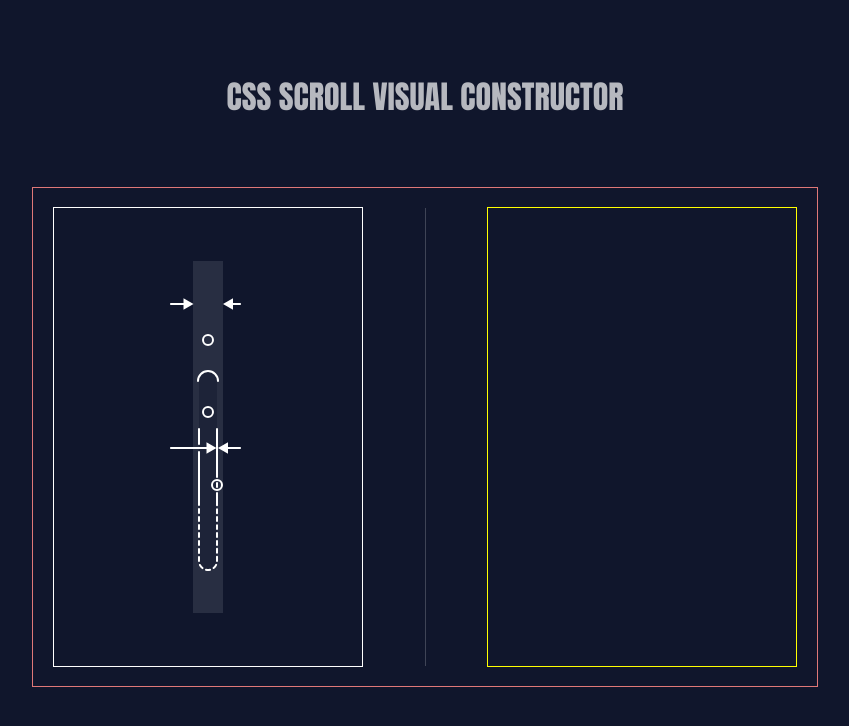
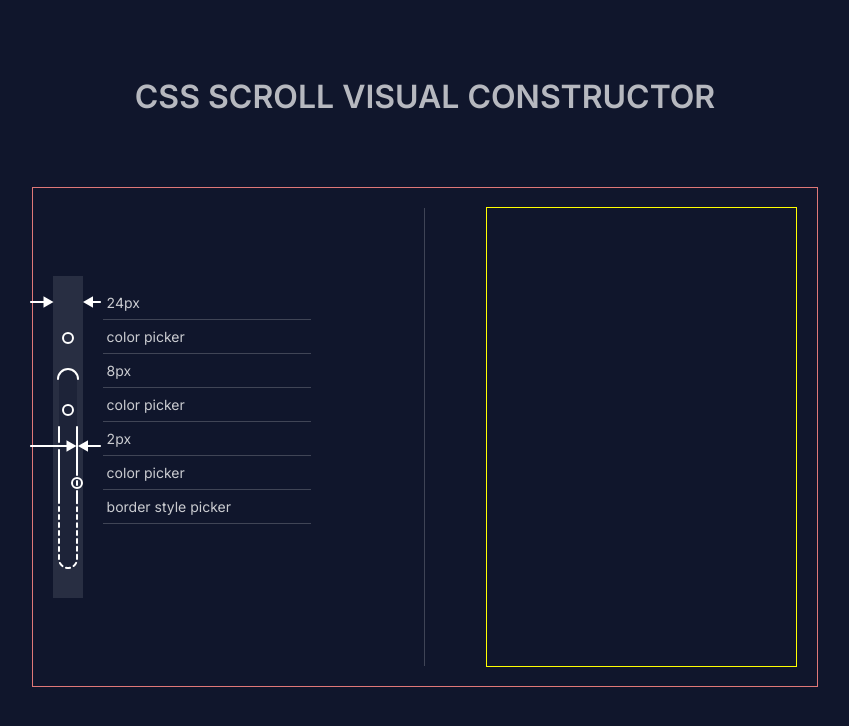
Before and after one commit to Dompower25/Scrollbar-Generator, a Vue app: page / in a window 1280 px wide. Shown: the top 726 px of the page, without its empty margins (215-1064 px from the left). Built offline with nearby package versions, Linux system fonts and the light colour scheme.

Commit message:
styles scrollbar inpyts added components foradd scrollbar inputs

```diff
--- a/index.html
+++ b/index.html
@@ -3,6 +3,9 @@
   <head>
     <meta charset="UTF-8" />
     <link rel="icon" type="image/svg+xml" href="/vite.svg" />
+    <link rel="preconnect" href="https://fonts.googleapis.com">
+<link rel="preconnect" href="https://fonts.gstatic.com" crossorigin>
+<link href="https://fonts.googleapis.com/css2?family=Inter:wght@100..900&display=swap" rel="stylesheet">
     <meta name="viewport" content="width=device-width, initial-scale=1.0" />
     <title>Vite + Vue + TS</title>
   </head>
--- a/src/components/HelloWorld.vue
+++ b/src/components/HelloWorld.vue
@@ -1,7 +1,7 @@
 <script setup lang="ts">
 import { ref } from 'vue'
 
-const props = defineProps({
+defineProps({
   msg: String,
 })
 
--- a/src/components/Wrapper.vue
+++ b/src/components/Wrapper.vue
@@ -6,7 +6,16 @@
       <section>
         <div class="scrollbar_box">
           <div class="scrollbar">
-            <img src="../assets/Group 11.svg" alt="" srcset="" />
+            <img src="../assets/Group 11.svg" alt="scrollbar" />
+          </div>
+          <div class="inputs_scrollbar_styles">
+            <div class="input_scrollbar_style">24px</div>
+            <div class="input_scrollbar_style">color picker</div>
+            <div class="input_scrollbar_style">8px</div>
+            <div class="input_scrollbar_style">color picker</div>
+            <div class="input_scrollbar_style">2px</div>
+            <div class="input_scrollbar_style">color picker</div>
+            <div class="input_scrollbar_style">border style picker</div>
           </div>
         </div>
       </section>
@@ -47,30 +56,63 @@
       height: 100%;
       display: flex;
 
-      justify-content: space-around;
       align-items: center;
     }
 
     .scrollbar_box {
       position: absolute;
-
-      width: 30px;
-      height: 322px;
-      background: rgba(255, 255, 255, 0.1);
       display: flex;
-      justify-content: center;
+      justify-content: space-around;
       align-items: center;
 
       padding: 15px 0px;
 
       .scrollbar {
-        position: inherit;
-        transform: translateX(-2px);
+        position: relative;
+        width: 30px;
+        height: 322px;
+        background: rgba(255, 255, 255, 0.1);
+
+        img {
+          position: relative;
+          transform: translate(-23px, 20px);
+        }
+
       }
+
+      .inputs_scrollbar_styles {
+        position: relative;
+        transform: translate(20px, -32px);
+
+        display: flex;
+        flex-direction: column;
+
+
+
+
+        .input_scrollbar_style {
+          font-family: "Inter", sans-serif;
+          font-optical-sizing: auto;
+          font-weight: 300;
+
+          color: rgba(255, 255, 255, 0.78);
+          font-weight: 400;
+          font-size: 14px;
+
+          padding: 8px 4px;
+          position: inherit;
+
+          border-bottom: 1px solid rgba(255, 255, 255, 0.2);
+          width: 200px; // возможно потребуется удалить, при использовании интутов.
+        }
+
+      }
+
     }
 
-    border: 1px solid white;
+    // border: 1px solid white;
   }
+
   .css_style_block {
     width: 100%;
     height: 100%;
--- a/src/styles/index.scss
+++ b/src/styles/index.scss
@@ -5,6 +5,6 @@
   color: rgba(255, 255, 255, 0.87);
   @include background_page(#10162C);
   padding: 70px;
-  font-family: Impact, Haettenschweiler, 'Arial Narrow Bold', sans-serif;
+  font-family: "Inter", sans-serif;
 
 }
```
Also changed, not shown: src/components/inputs/ScrollbargEnteringSize.vue (added, +8 -0 lines), src/components/inputs/ScrollbarBorderStylePicker.vue (added), src/components/inputs/ScrollbarColorPicker.vue (added).
